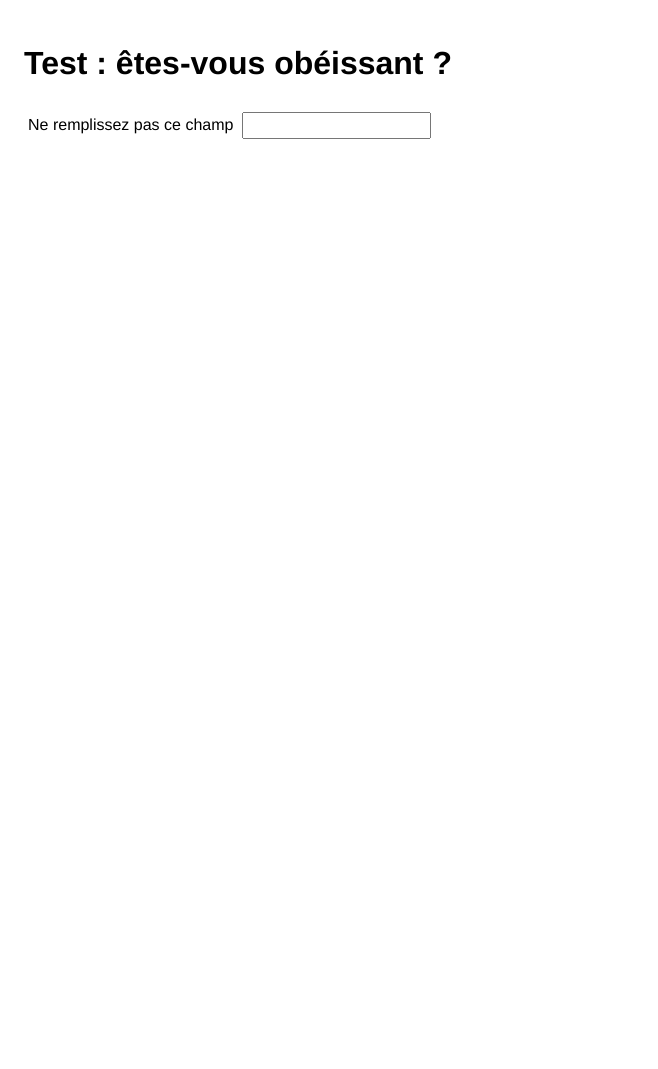
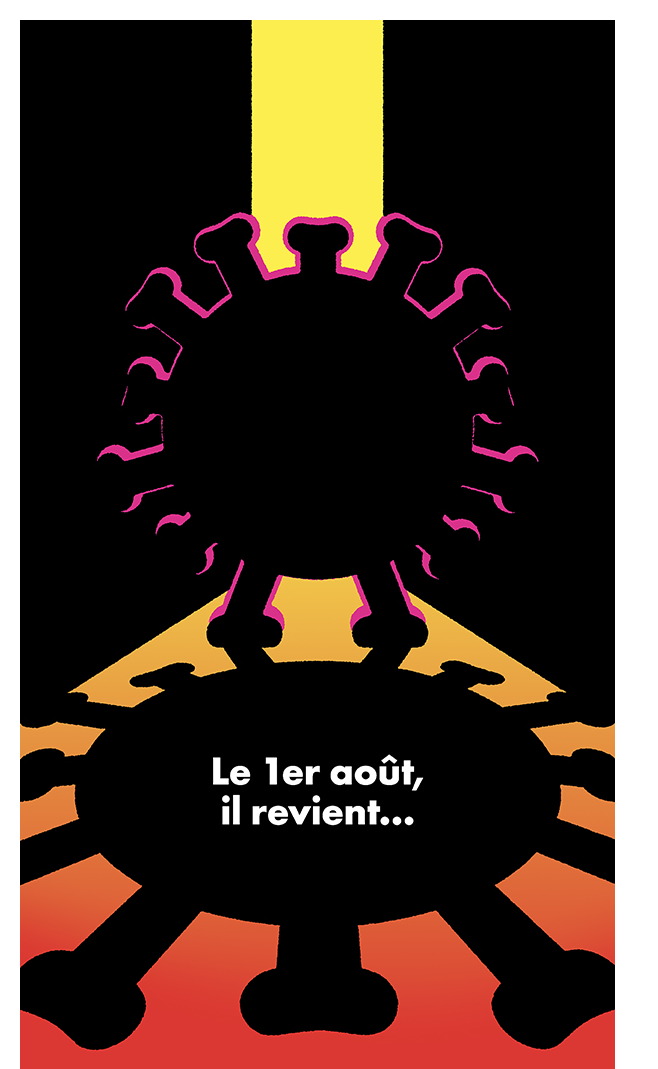
Before and after one commit to PascalArvieu/JS-Exo-II-2, a plain HTML site: page index.html in a window 1280 px wide. Shown: the whole page, without its empty margins (0-658 px from the left). Before the commit the page ends 800 px from the top, so only its background shows below. Drawn offline with Linux system fonts and the light colour scheme.

Commit message:
Exo II-3 JS

```diff
--- a/Assets/JS/script.js
+++ b/Assets/JS/script.js
@@ -1,5 +1,14 @@
-//Exercice II - 2
+//Exercice II - 3
 
-function cleRelachee(evt){
-  alert(evt.key)
-}
+var b=0;
+function fifo() {
+     if(b==0){
+      document.getElementById("coco19").width = "300";
+      b=1;
+      }
+     else
+      {
+     document.getElementById("coco19").width = "100";
+      b=0;
+     }
+    }
--- a/index.html
+++ b/index.html
@@ -5,19 +5,14 @@
     <meta charset="UTF-8">
     <meta name="viewport" content="width=device-width, initial-scale=1.0">
     <link rel="stylesheet" href="Assets/CSS/style.css" />
-    <title>Exercice OnRelease II-2 JS</title>
+    <title>Exercice image zoomée II-3 JS</title>
 </head>
 
 <body>
-    <form action="">
-        <h1>Test : êtes-vous obéissant ?</h1>
+    <img src="Assets/Images/Coco19Back.jpg" id="coco19"  onclick="fifo()">
 
-        <div>
-            <label for="labelFor">Ne remplissez pas ce champ</label>
-            <input type="text" onKeyUp="cleRelachee(event)">
-        </div>
 
-    </form>
+
 
     <script type="text/javascript" src="Assets/JS/script.js"></script>
 </body>
```
Also changed, not shown: Assets/Images/Coco19Back.jpg (added), 1 other file.
